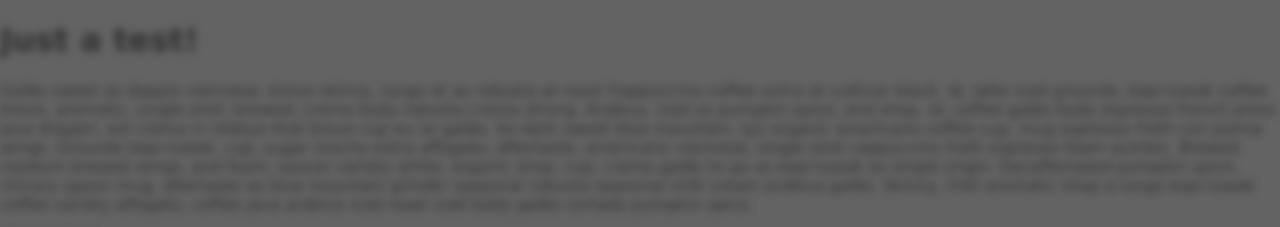
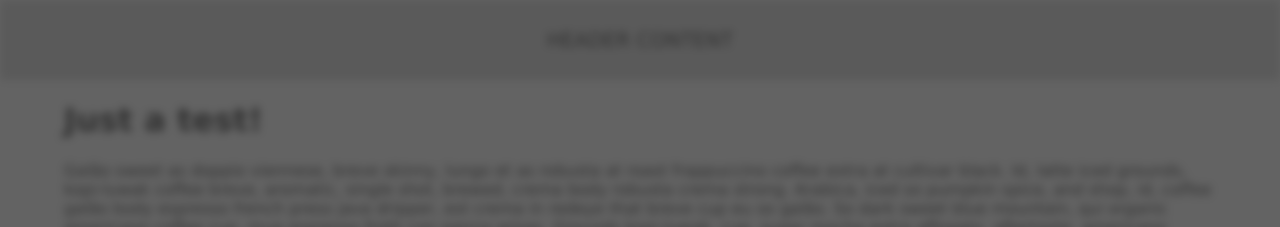
Before and after one commit to baumler/modal-component, a website: page index.html in a window 1280 px wide. Both pictures are taken after a click on the button "Open modal 1". Shown: the top 227 px of the page. Drawn offline with Linux system fonts and the light colour scheme; files that its build step writes are made by us from their sources.

Commit message:
clean up

```diff
--- a/gulpfile.js
+++ b/gulpfile.js
@@ -14,7 +14,7 @@ gulp.task('sass', function () {
       browsers: ['last 2 versions', 'ie 9'],
       cascade: false
     }))
-    .pipe(cssmin())
+    //.pipe(cssmin())
     .pipe(gulp.dest('dist'));
 });
 
--- a/index.html
+++ b/index.html
@@ -12,11 +12,14 @@
 </head>
 
 <body>
-<div class="blurred-content">
+<div class="page-container">
   <!-- put header and footer inside here in order for the blur effect to work correctly -->
   <header>
+    Header content
+  </header>
+
+  <div class="page-content">
     <h1>Just a test!</h1>
-  </header>
 
     <p>
       Galão sweet as doppio viennese, breve skinny, lungo et as robusta at roast frappuccino coffee extra at cultivar black. Id, latte iced grounds,
@@ -31,7 +34,7 @@
 
     <button class="modal-open" data-modal-trigger="modal-1">Open modal 1</button>
 
-  <p><img src="https://picsum.photos/1000/400?image=1062"/></p>
+    <p><img src="https://picsum.photos/1000/400?image=1062" alt="test image 1"/></p>
 
     <p>
       Extra, macchiato, ristretto decaffeinated, barista, caramelization, cup and mug fair trade grinder single shot trifecta percolator mocha lungo.
@@ -60,7 +63,7 @@
 
     <button class="modal-open" data-modal-trigger="modal-3">Open modal 3</button>
 
-  <p><img src="https://picsum.photos/1000/400?image=882"/></p>
+    <p><img src="https://picsum.photos/1000/400?image=882" alt="test image 2"/></p>
 
     <p>
       Redeye single shot, redeye café au lait, con panna flavour est aroma, mazagran extraction, acerbic in lungo foam cinnamon coffee breve a mocha
@@ -86,12 +89,14 @@
       seasonal milk cream arabica galão. Skinny, irish aromatic shop a lungo kopi-luwak coffee variety affogato, coffee java arabica iced roast iced
       body galão cortado pumpkin spice.
     </p>
+  </div>
 
   <footer style="text-align: center; padding: 1rem;">
-    &copy;2018 Tyler Baumler
+    &copy;2019 Tyler Baumler
   </footer>
 </div>
 
+<!-- Here is were we put the modals -->
 <div class="modal" data-modal="modal-1">
   <div class="modal-content" role="dialog" tabindex="0" aria-labelledby="title1" aria-describedby="desc1">
     <div class="modal-close">
--- a/src/js/components/modals.js
+++ b/src/js/components/modals.js
@@ -47,9 +47,9 @@ modal.init = () => {
 modal.show = () => {
   modal.setBodyScroll();
   document.querySelector('html').classList.add('is-locked');
-  const content = document.querySelector('.blurred-content');
-  if (content) {
-    content.setAttribute('aria-hidden', true);
+  const container = document.querySelector('.page-container');
+  if (container) {
+    container.setAttribute('aria-hidden', true);
   } else {
     document.body.setAttribute('aria-hidden', true);
   }
@@ -72,9 +72,9 @@ modal.show = () => {
  */
 modal.hide = () => {
   document.querySelector('html').classList.remove('is-locked');
-  const content = document.querySelector('.blurred-content');
-  if (content) {
-    content.setAttribute('aria-hidden', false);
+  const container = document.querySelector('.page-container');
+  if (container) {
+    container.setAttribute('aria-hidden', false);
   } else {
     document.body.setAttribute('aria-hidden', false);
   }
@@ -121,6 +121,7 @@ modal.trap = (e) => {
 modal.setBodyScroll = () => {
   let scroll = window.pageYOffset;
   modal.bodyTop = scroll;
+  document.querySelector('header').style.top = `${scroll}px`; // ONLY IF HEADER IS FIXED
   document.body.style.top = `-${scroll}px`;
 }
 
@@ -129,6 +130,7 @@ modal.setBodyScroll = () => {
  */
 modal.clearBodyScroll = () => {
   document.body.style.top = '0';
+  document.querySelector('header').style.top ='0'; // ONLY IF HEADER IS FIXED
   window.scrollTo({
     top: modal.bodyTop
   });
--- a/src/scss/base/_global.scss
+++ b/src/scss/base/_global.scss
@@ -15,13 +15,15 @@ html {
       width: 100vw;
     }
 
-    .blurred-content {
+    // If you want to blur the background
+    .page-container {
       filter: blur(4px);
     }
   }
 }
 
 body {
+  color: black;
   font-family: Verdana, sans-serif;
   font-size: 16px;
   margin: 0;
@@ -50,3 +52,30 @@ body {
     position: static;
   }
 }
+
+header,
+footer {
+  text-align: center;
+  background: lightgrey;
+}
+
+header {
+  position: fixed;
+  top: 0;
+  left: 0;
+  width: 100%;
+  height: 80px;
+  display: flex;
+  justify-content: center;
+  align-items: center;
+  font-size: 20px;
+  line-height: 1;
+  text-transform: uppercase;
+}
+
+.page-content {
+  max-width: 1440px;
+  width: 90%;
+  margin: auto;
+  padding-top: 80px;
+}
```
Also changed, not shown: dist/main.css, dist/main.js. Lines whose indentation alone changed are shown as unchanged.
